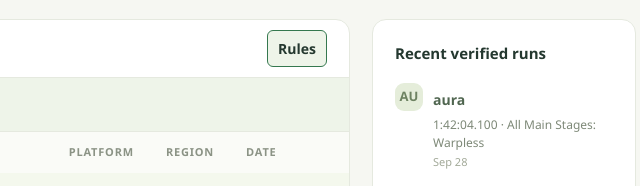
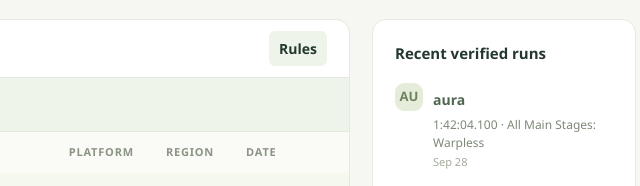
Before and after one commit to FlorianHoelzel/yoshi-leaderboards, a website: page index.html in a window 1280 px wide. Shown: the part 232-418 px from the top of the page, 604-1244 px from the left. Drawn offline with Linux system fonts and the light colour scheme.

Commit message:
Remove Rules button border while retaining highlight

```diff
--- a/styles.css
+++ b/styles.css
@@ -121,7 +121,7 @@
 .close-button:hover{filter:brightness(.92)}
 .board-header{display:flex;align-items:center;border-bottom:1px solid var(--line);padding-right:22px;gap:12px}
 .board-header .category-tabs{flex:1;min-width:0;border-bottom:0}
-.board-rules{flex:none;padding:7px 10px;border:1px solid var(--green);border-radius:6px;background:var(--soft);color:var(--ink);font-size:14px;font-weight:600}
+.board-rules{flex:none;padding:7px 10px;border:0;border-radius:6px;background:var(--soft);color:var(--ink);font-size:14px;font-weight:600}
 .board-rules:hover{background:var(--green);color:#fff}
 .rules-category{margin-top:0;font-size:18px}
 .category-rules{overflow-wrap:anywhere;font-size:14px}.category-rules h4{margin:18px 0 6px;font-size:14px}.category-rules ul{margin:0;padding-left:20px}.category-rules li+li{margin-top:7px}
```
